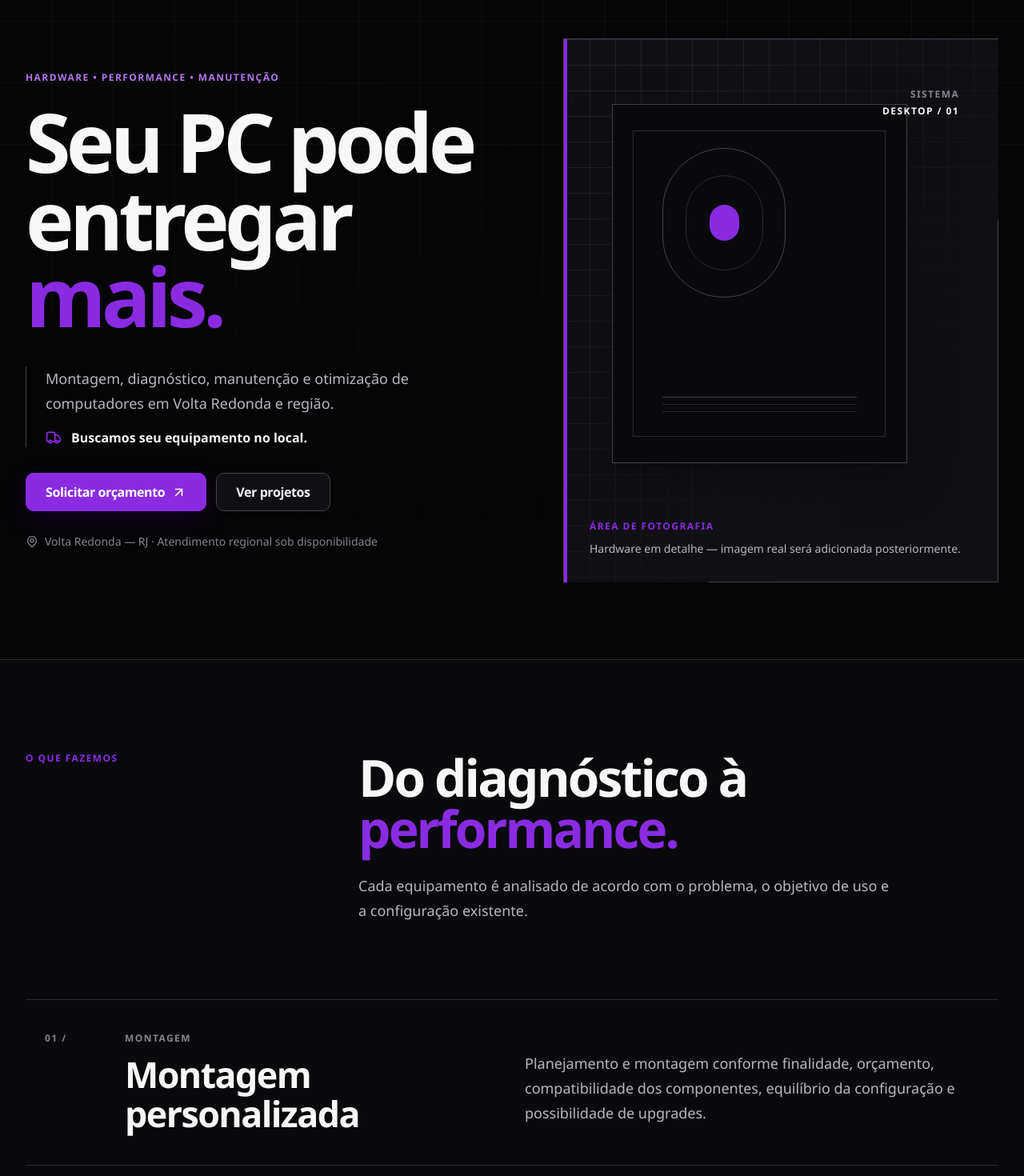
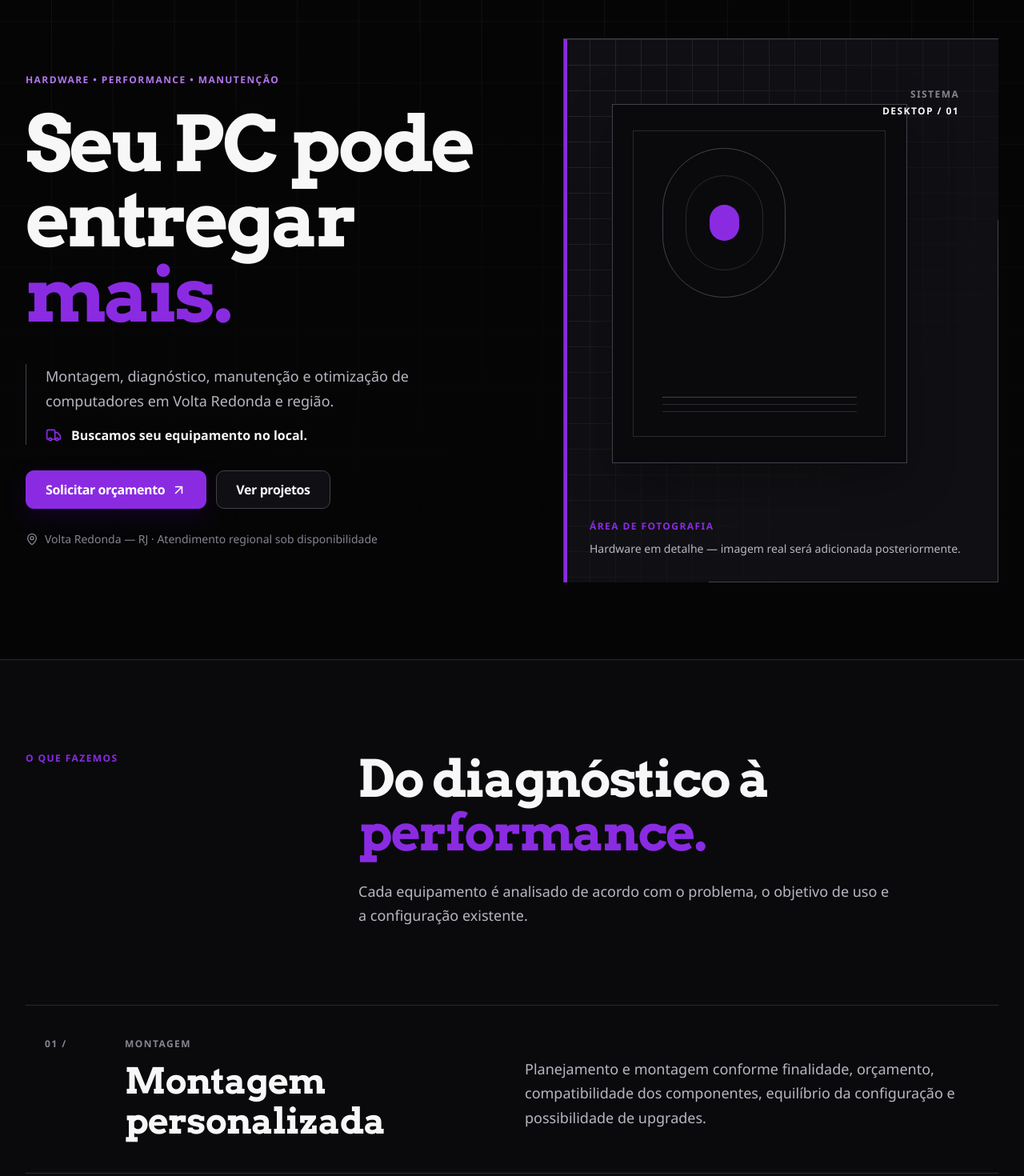
Before and after one commit to Gustavomrib/i-tech, a React (Vite) app: page / in a window 1280 px wide. Shown: the part 80-1550 px from the top of the page at 80% size. Built offline with nearby package versions, Linux system fonts and the light colour scheme.

Commit message:
style: establish brand typography

```diff
--- a/index.html
+++ b/index.html
@@ -8,6 +8,12 @@
       content="Montagem, diagnóstico, manutenção e otimização de computadores em Volta Redonda e região."
     />
     <meta name="theme-color" content="#050506" />
+    <link rel="preconnect" href="https://fonts.googleapis.com" />
+    <link rel="preconnect" href="https://fonts.gstatic.com" crossorigin />
+    <link
+      href="https://fonts.googleapis.com/css2?family=Arvo:wght@700&display=swap"
+      rel="stylesheet"
+    />
     <title>i'tech — Hardware, performance e manutenção</title>
   </head>
   <body>
--- a/src/components/layout/Navbar.tsx
+++ b/src/components/layout/Navbar.tsx
@@ -59,7 +59,7 @@ export function Navbar() {
         <div className="flex h-18 items-center justify-between gap-6">
           <Link
             aria-label="i'tech — página inicial"
-            className="rounded-control text-xl font-bold tracking-[-0.04em] text-text-primary transition-ui hover:text-accent focus-visible:outline-focus md:text-2xl"
+            className="rounded-control font-display text-xl font-bold tracking-[-0.035em] text-text-primary transition-ui hover:text-accent focus-visible:outline-focus md:text-2xl"
             onClick={closeMenu}
             to="/"
           >
--- a/src/styles/index.css
+++ b/src/styles/index.css
@@ -43,6 +43,11 @@
   --depth-shadow-control: 0 0.625rem 1.75rem rgb(75 0 130 / 0.22);
   --motion-duration: 180ms;
   --motion-easing: cubic-bezier(0.2, 0.8, 0.2, 1);
+
+  /* Typography roles: Arvo for display/identity, sans-serif for UI/reading. */
+  --font-family-display: "Arvo", ui-serif, serif;
+  --font-family-body: "Segoe UI Variable", "Segoe UI", Inter, ui-sans-serif,
+    system-ui, -apple-system, BlinkMacSystemFont, sans-serif;
 }
 
 @theme inline {
@@ -63,8 +68,8 @@
   --color-border-highlight: var(--border-highlight);
   --color-focus: var(--focus);
 
-  --font-sans: "Segoe UI Variable", "Segoe UI", Inter, ui-sans-serif, system-ui,
-    -apple-system, BlinkMacSystemFont, sans-serif;
+  --font-display: var(--font-family-display);
+  --font-body: var(--font-family-body);
 
   --radius-control: var(--shape-radius-control);
   --radius-surface: var(--shape-radius-surface);
@@ -98,7 +103,7 @@
     margin: 0;
     background: var(--background);
     color: var(--text-primary);
-    font-family: var(--font-sans);
+    font-family: var(--font-family-body);
     font-synthesis: none;
     text-rendering: optimizeLegibility;
     -webkit-font-smoothing: antialiased;
@@ -135,24 +140,27 @@
   }
 
   .type-display {
-    font-size: clamp(2.75rem, 8vw, 6.5rem);
-    font-weight: 680;
-    letter-spacing: -0.055em;
-    line-height: 0.94;
+    font-family: var(--font-family-display);
+    font-size: clamp(2.75rem, 7.5vw, 6.25rem);
+    font-weight: 700;
+    letter-spacing: -0.04em;
+    line-height: 0.98;
   }
 
   .type-h1 {
+    font-family: var(--font-family-display);
     font-size: clamp(2.25rem, 5vw, 4.5rem);
-    font-weight: 670;
-    letter-spacing: -0.045em;
-    line-height: 1;
+    font-weight: 700;
+    letter-spacing: -0.03em;
+    line-height: 1.05;
   }
 
   .type-h2 {
+    font-family: var(--font-family-display);
     font-size: clamp(1.75rem, 3.5vw, 3rem);
-    font-weight: 650;
-    letter-spacing: -0.035em;
-    line-height: 1.08;
+    font-weight: 700;
+    letter-spacing: -0.02em;
+    line-height: 1.12;
   }
 
   .type-h3 {
```
